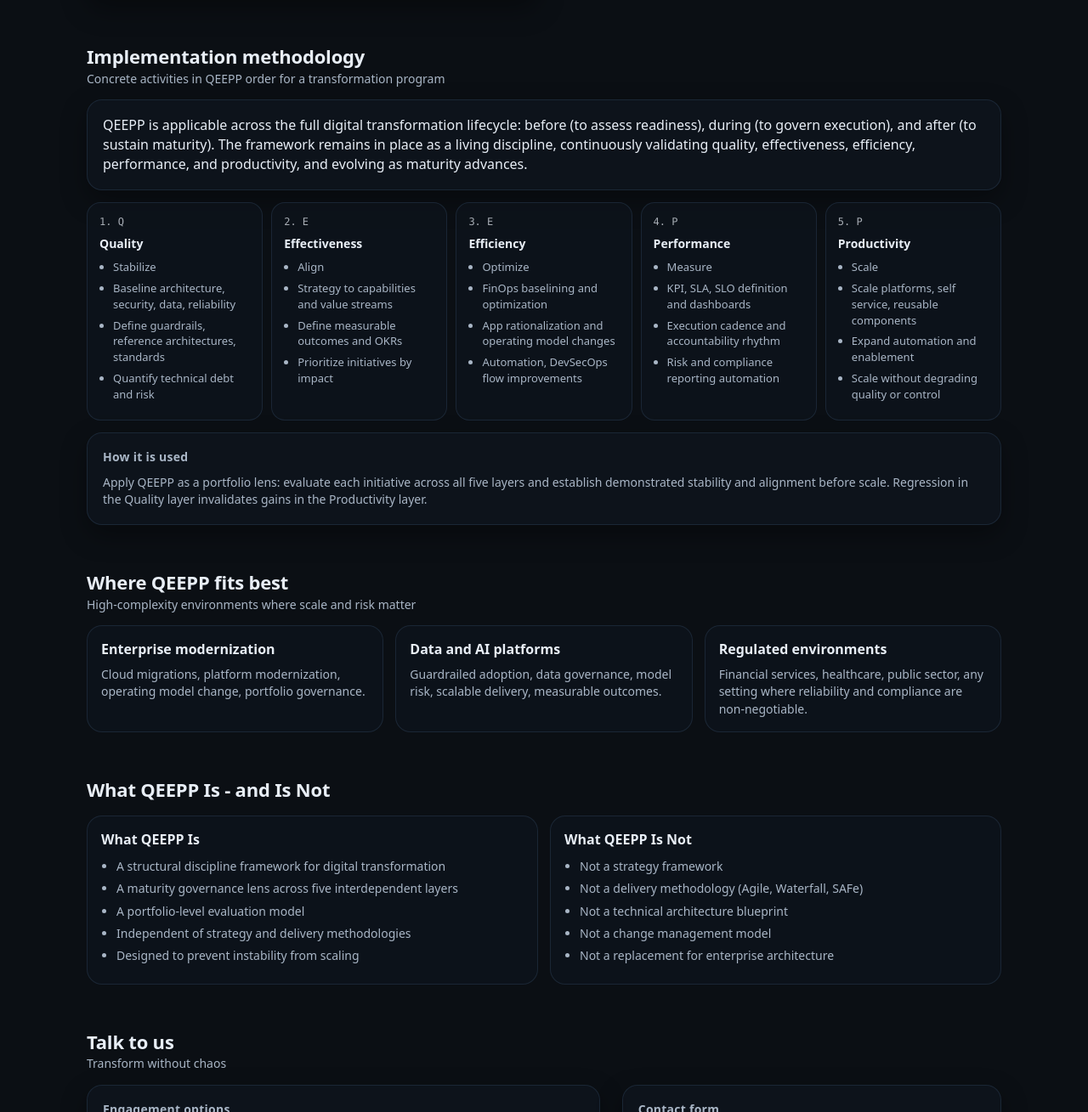
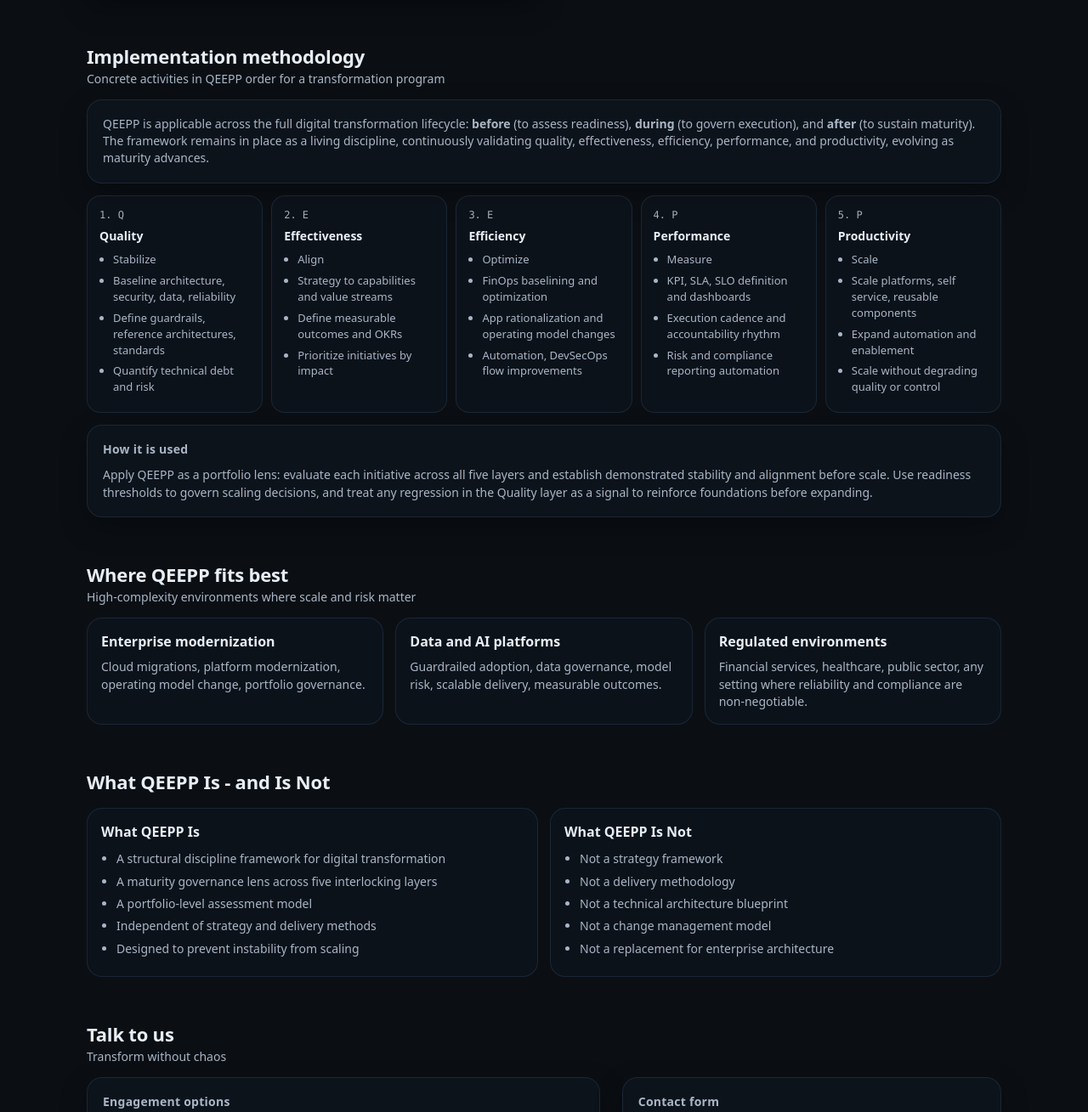
Before and after one commit to qeepp/qeepp.github.io, a plain HTML site: page index.html in a window 1280 px wide. Shown: the part 1534-2843 px from the top of the page at 85% size. Drawn offline with Linux system fonts and the light colour scheme.

Commit message:
Wip (#41)
* commit silo

* link to exlcude partials html

* lint --exclude fix

* ci lint modernizing

* CI relative links check fix

* exclude /partials from link check

* attempt 2

* Update ci.yml

* Update ci.yml

* Update ci.yml

* Update why1.html

* Update 1.0

* Update why.html

* Update why.html

* Update index.html

* Update qeepp.css

* Update why.html

* Update why.html

* why update

* Update why.html

* Update why.html

* Update why.html

* Update why.html

* Update 1.1

* Update 1.2

* css update

* Update premature-scaling.html

* Update sitemap.xml

* Create _redirects

* Update 1.3

* Update premature-scaling.html

* minor updates

* Update index.html

* Update index.html

* Update 1.4

```diff
--- a/assets/css/qeepp.css
+++ b/assets/css/qeepp.css
@@ -165,6 +165,7 @@
     box-shadow: var(--shadow);
     padding:18px;
   }
+/*  .panel p strong { color: var(--text); }*/
   .panel h3{margin:0 0 10px; font-size:14px; color:var(--muted); font-weight:700; letter-spacing:.25px}
   .panel p{margin:0; color:var(--text)}
   .mini{
--- a/index.html
+++ b/index.html
@@ -206,9 +206,13 @@
           <h2>Implementation methodology</h2>
           <div class="sub">Concrete activities in QEEPP order for a transformation program</div>
           <div class="panel" style="margin-top:14px;">
-            QEEPP is applicable across the full digital transformation lifecycle: before (to assess readiness), during (to govern execution), and after (to sustain maturity).
-            The framework remains in place as a living discipline, continuously validating quality, effectiveness, efficiency, performance, and productivity, and evolving as maturity advances.
+            <p style="color:var(--muted); font-size:14px; margin:0;">
+              QEEPP is applicable across the full digital transformation lifecycle:
+              <strong>before</strong> (to assess readiness), <strong>during</strong> (to govern execution), and <strong>after</strong> (to sustain maturity).<br>
+              The framework remains in place as a living discipline, continuously validating quality, effectiveness, efficiency, performance, and productivity, evolving as maturity advances.
+            </p>
           </div>
+
         </div>
       </div>
 
@@ -272,7 +276,8 @@
       <div class="panel" style="margin-top:14px;">
         <h3>How it is used</h3>
         <p style="color:var(--muted); font-size:14px; margin:0;">
-          Apply QEEPP as a portfolio lens: evaluate each initiative across all five layers and establish demonstrated stability and alignment before scale. Regression in the Quality layer invalidates gains in the Productivity layer.
+          Apply QEEPP as a portfolio lens: evaluate each initiative across all five layers and establish demonstrated stability and alignment before scale.
+          Use readiness thresholds to govern scaling decisions, and treat any regression in the Quality layer as a signal to reinforce foundations before expanding.
         </p>
       </div>
     </div>
@@ -318,9 +323,9 @@
 			  <h3>What QEEPP Is</h3>
 			  <ul class="bullets">
 				<li>A structural discipline framework for digital transformation</li>
-				<li>A maturity governance lens across five interdependent layers</li>
-				<li>A portfolio-level evaluation model</li>
-				<li>Independent of strategy and delivery methodologies</li>
+				<li>A maturity governance lens across five interlocking layers</li>
+				<li>A portfolio-level assessment model</li>
+				<li>Independent of strategy and delivery methods</li>
 				<li>Designed to prevent instability from scaling</li>
 			  </ul>
 			</div>
@@ -328,7 +333,7 @@
 			  <h3>What QEEPP Is Not</h3>
 			  <ul class="bullets">
 				<li>Not a strategy framework</li>
-				<li>Not a delivery methodology (Agile, Waterfall, SAFe)</li>
+				<li>Not a delivery methodology</li>
 				<li>Not a technical architecture blueprint</li>
 				<li>Not a change management model</li>
 				<li>Not a replacement for enterprise architecture</li>
```
